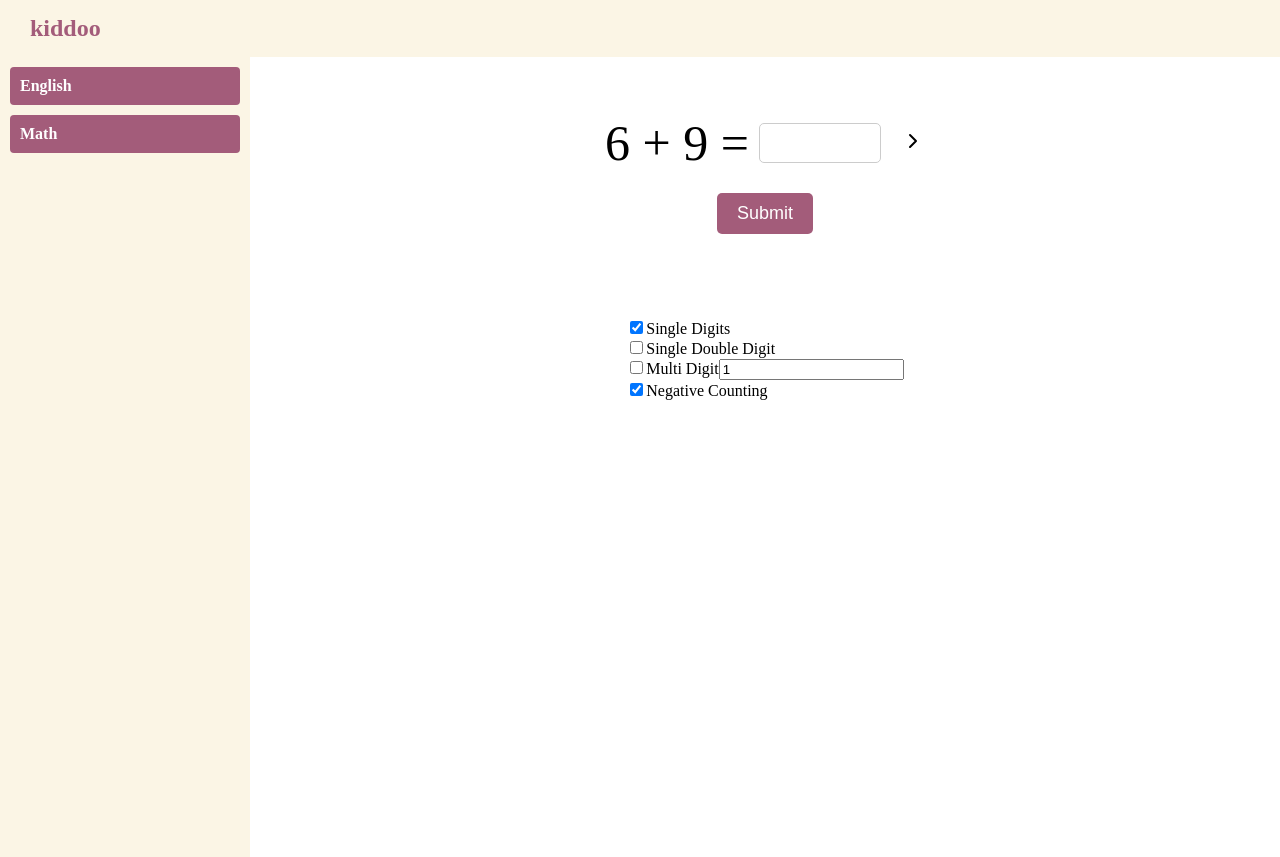
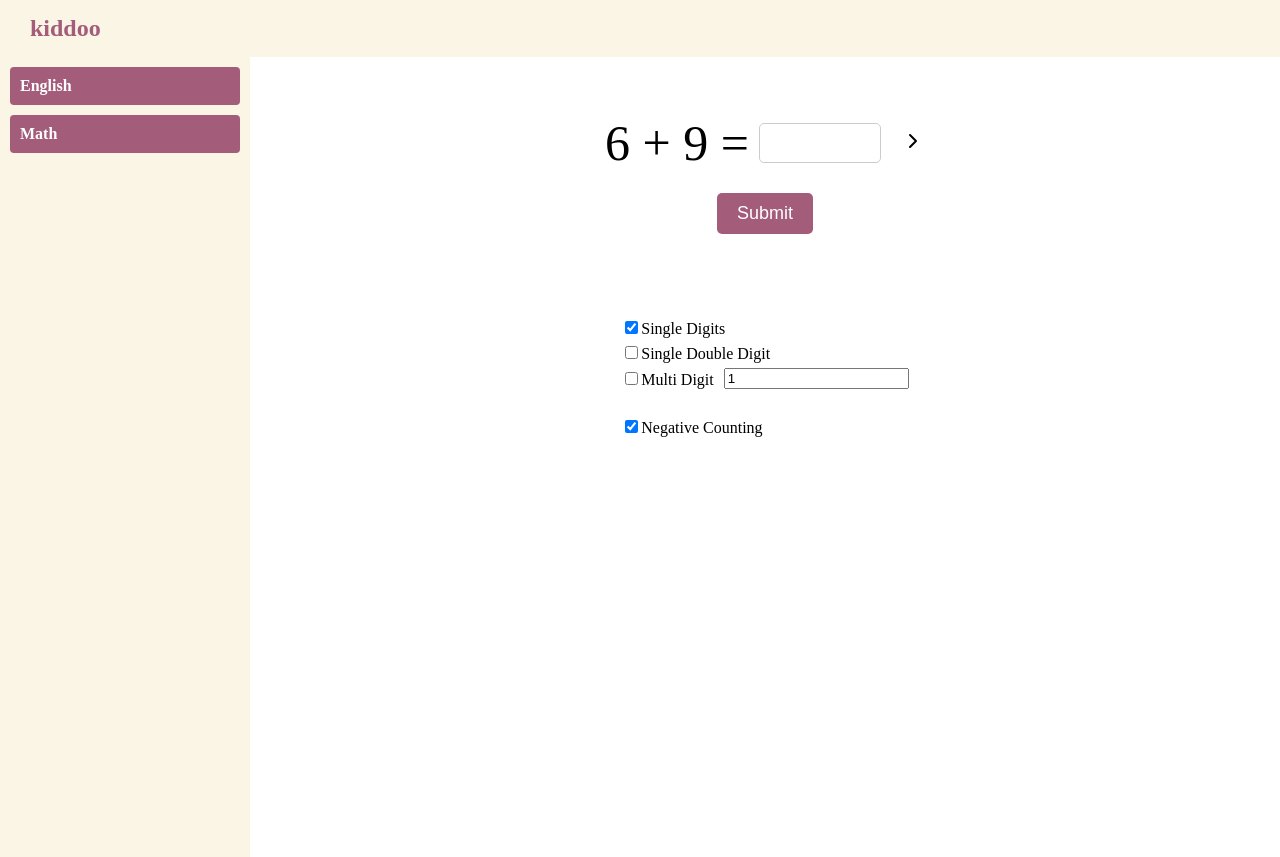
Before and after one commit to dnshariprasad/kidmath, a React (Vite) app: page /#/counting in a window 1280 px wide. Built offline with nearby package versions, Linux system fonts and the light colour scheme.

Commit message:
counting config updated

```diff
--- a/src/pages/MathChallenge.tsx
+++ b/src/pages/MathChallenge.tsx
@@ -8,7 +8,17 @@ import {
 import { readText } from "../util/util";
 import NextIcon from "../components/NextIcon";
 import { KidoText } from "../components/KidoText";
-
+import styled from "styled-components";
+const ContainerH = styled.div`
+  display: flex;
+  gap: 10px;
+  align-items: center;
+`;
+const ContainerV = styled.div`
+  display: flex;
+  flex-direction: column;
+  gap: 5px;
+`;
 const getRandomNumber = (max: number) => Math.floor(Math.random() * max) + 1; // Random number between 1 and 10
 const getRandomOperation = () => (Math.random() > 0.5 ? "+" : "-"); // Randomly select + or -
 const getMaxNumber = (digits: number): number => {
@@ -20,25 +30,33 @@ const MathChallenge = () => {
   const [operation, setOperation] = useState("+");
   const [inputValue, setInputValue] = useState("");
   const [feedback, setFeedback] = useState("");
-  const [singleDigit, setSingleDigit] = useState(true);
-  const [oneDoubleDigit, setOneDoubleDigit] = useState(false);
-  const [multiDigit, setMultiDigit] = useState(false);
   const [maxDigits, setMaxDigits] = useState(1);
   const [negativeCounting, setNegativeCounting] = useState(true);
-
+  const [selectedOption, setSelectedOption] = useState("singleDigit");
+  const handleSelection = (option: string) => {
+    setSelectedOption(option);
+  };
   const generateChallenge = () => {
     let newNum1 = 0;
     let newNum2 = 0;
 
-    if (singleDigit) {
+    if (selectedOption === "singleDigit") {
       newNum1 = getRandomNumber(9);
       newNum2 = getRandomNumber(9);
-    } else if (oneDoubleDigit) {
+    } else if (selectedOption === "oneDoubleDigit") {
+      if (Math.random() > 0.5) {
         newNum1 = getRandomNumber(9);
         newNum2 = getRandomNumber(99);
-    } else if (multiDigit) {
+      } else {
+        newNum1 = getRandomNumber(99);
+        newNum2 = getRandomNumber(9);
+      }
+    } else if (selectedOption === "multiDigit") {
       newNum1 = getRandomNumber(getMaxNumber(maxDigits));
       newNum2 = getRandomNumber(getMaxNumber(maxDigits));
+    } else {
+      setSelectedOption("singleDigit");
+      generateChallenge();
     }
 
     const newOperation = getRandomOperation();
@@ -101,41 +119,50 @@ const MathChallenge = () => {
       {feedback && <h1>{feedback}</h1>}
       <br />
       <br />
-      <div>
+      <ContainerV>
+        <label>
           <input
             type="checkbox"
-          checked={singleDigit}
-          onChange={() => setSingleDigit(!singleDigit)}
+            checked={selectedOption === "singleDigit"}
+            onChange={() => handleSelection("singleDigit")}
           />
           Single Digits
-        <br />
+        </label>
+        <label>
           <input
             type="checkbox"
-          checked={oneDoubleDigit}
-          onChange={() => setOneDoubleDigit(!oneDoubleDigit)}
+            checked={selectedOption === "oneDoubleDigit"}
+            onChange={() => handleSelection("oneDoubleDigit")}
           />
           Single Double Digit
-        <br />
+        </label>
+        <ContainerH>
+          <label>
             <input
               type="checkbox"
-          checked={multiDigit}
-          onChange={() => setMultiDigit(!multiDigit)}
+              checked={selectedOption === "multiDigit"}
+              onChange={() => handleSelection("multiDigit")}
             />
             Multi Digit
+          </label>
+
           <input
             type="number"
             value={maxDigits}
             onChange={(e) => setMaxDigits(parseInt(e.target.value))}
             min={2}
           />
+        </ContainerH>
         <br />
+        <label>
           <input
             type="checkbox"
             checked={negativeCounting}
             onChange={() => setNegativeCounting(!negativeCounting)}
           />
           Negative Counting
-      </div>
+        </label>
+      </ContainerV>
     </CenteredContainerVertical>
   );
 };
```
Lines whose indentation alone changed are shown as unchanged.
